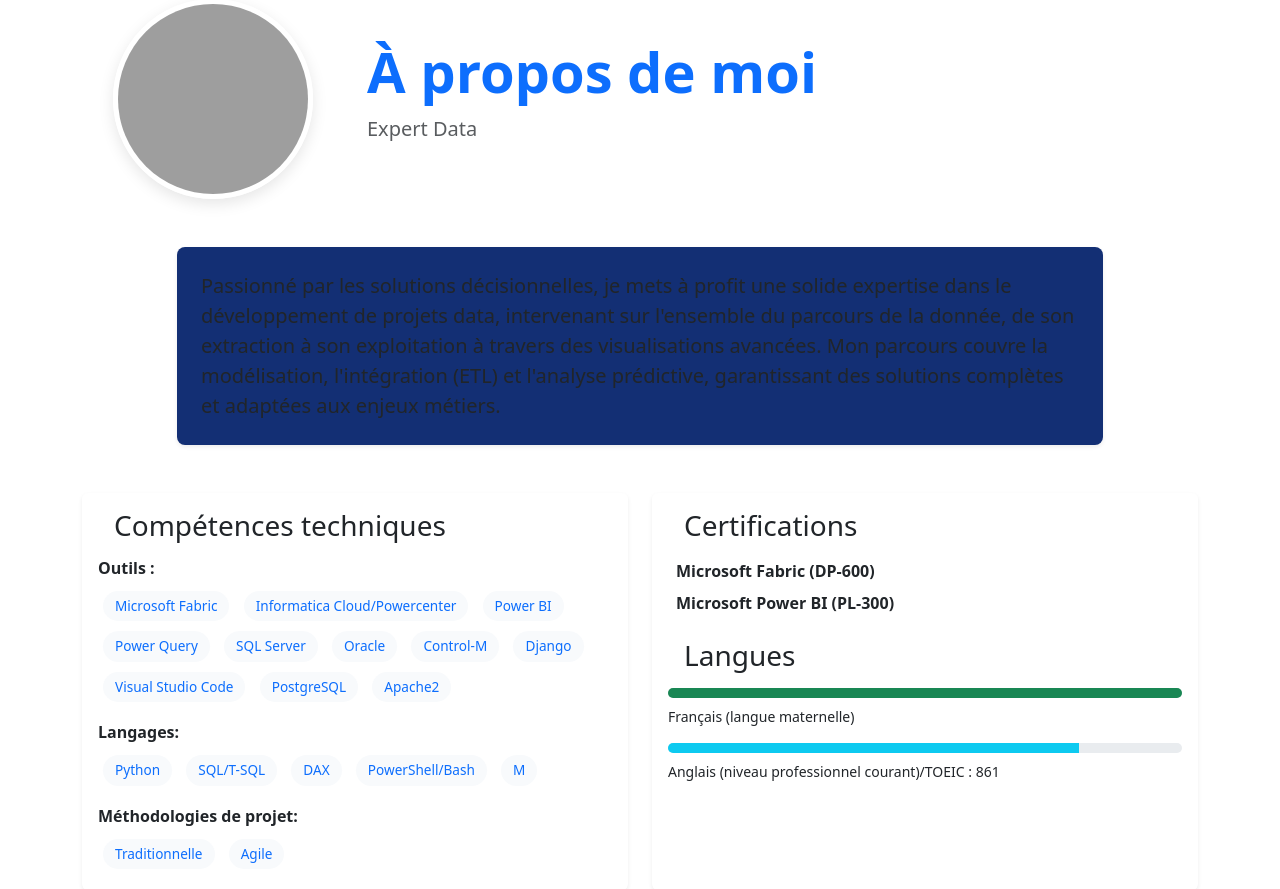
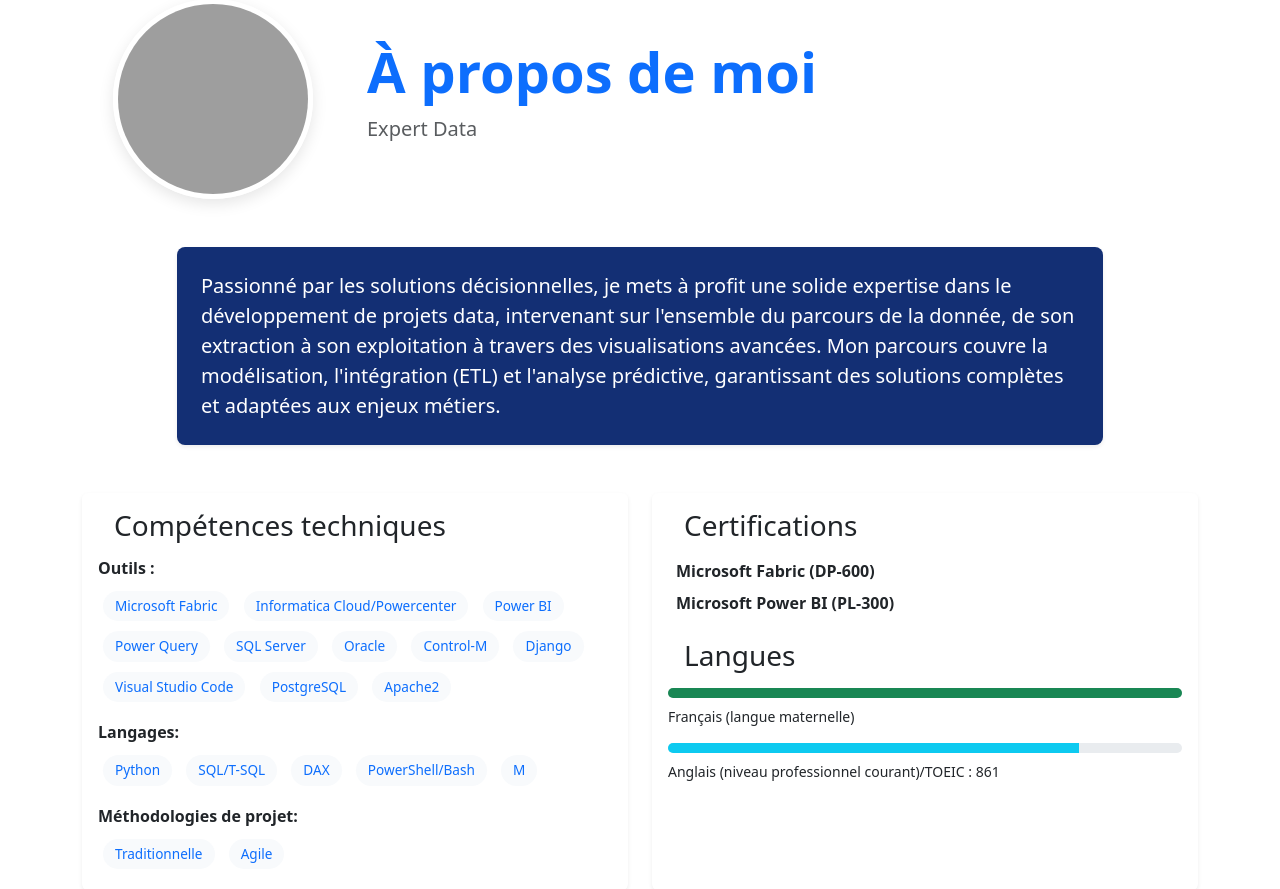
Before and after one commit to adechielie/monsiteweb, a Django app: template pages/templates/about.html in a window 1280 px wide. Shown: the part 130-1019 px from the top of the page. Run offline with Django 5.2, Linux system fonts and the light colour scheme; the template is opened without the code that fills it, so the values that code supplies are empty; parts of the project's set-up code (start-up, migrations or seed data) failed here and were passed over; grey boxes are pictures that could not be loaded.

Commit message:
modification de env

```diff
--- a/pages/templates/about.html
+++ b/pages/templates/about.html
@@ -86,7 +86,7 @@
         <div class="row justify-content-center mb-5">
             <div class="col-lg-10">
                 <div style="background-color: #132F74;" class="p-4 rounded-3 shadow-sm card-hover">
-                    <p class="fs-5 mb-0">
+                    <p class="fs-5 mb-0 text-white">
                         Passionné par les solutions décisionnelles, je mets à profit une solide expertise dans le développement de projets data, intervenant sur l'ensemble du parcours de la donnée, de son extraction à son exploitation à travers des visualisations avancées.
                         Mon parcours couvre la modélisation, l'intégration (ETL) et l'analyse prédictive, garantissant des solutions complètes et adaptées aux enjeux métiers.
                     </p>
```
